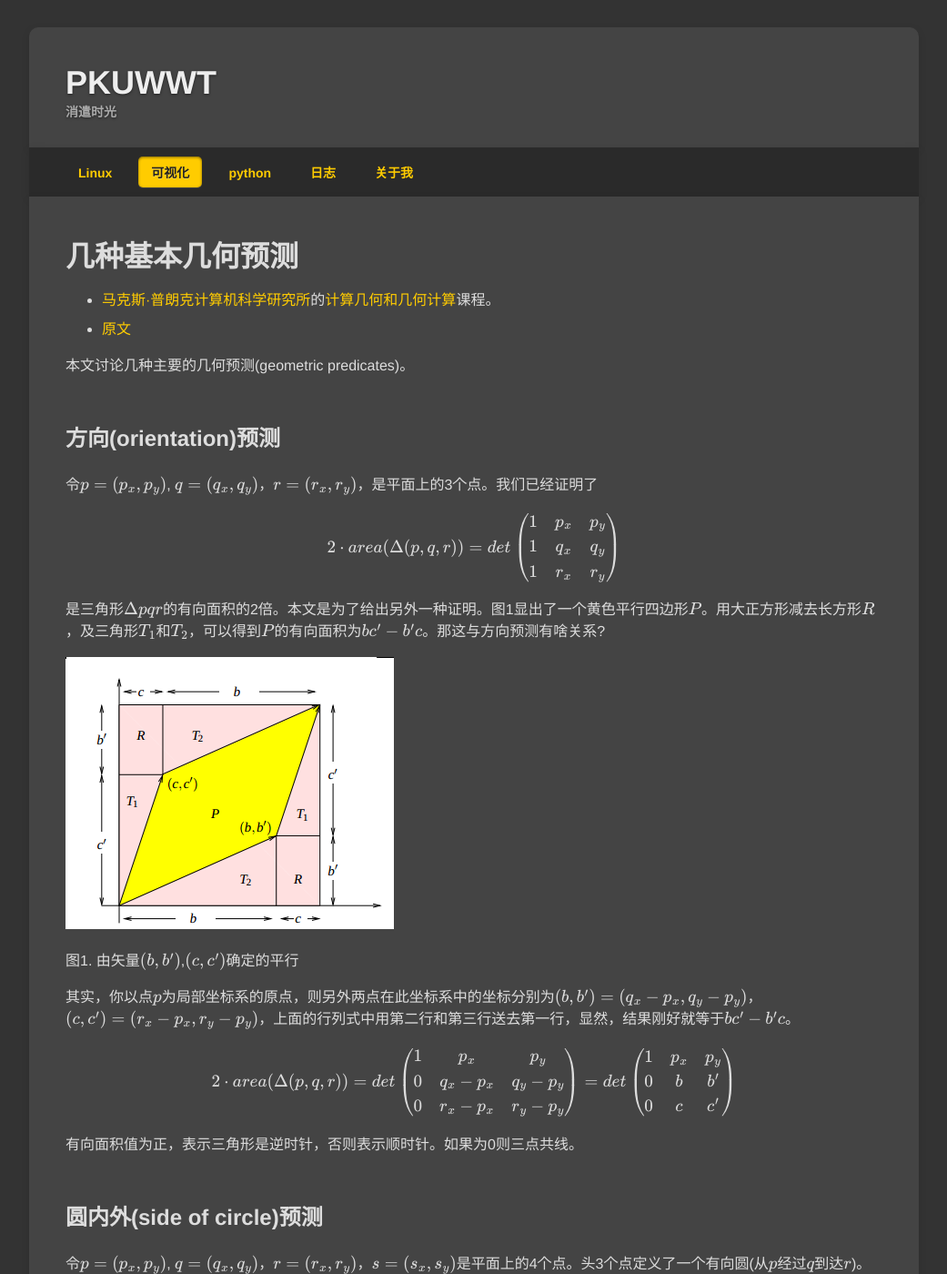
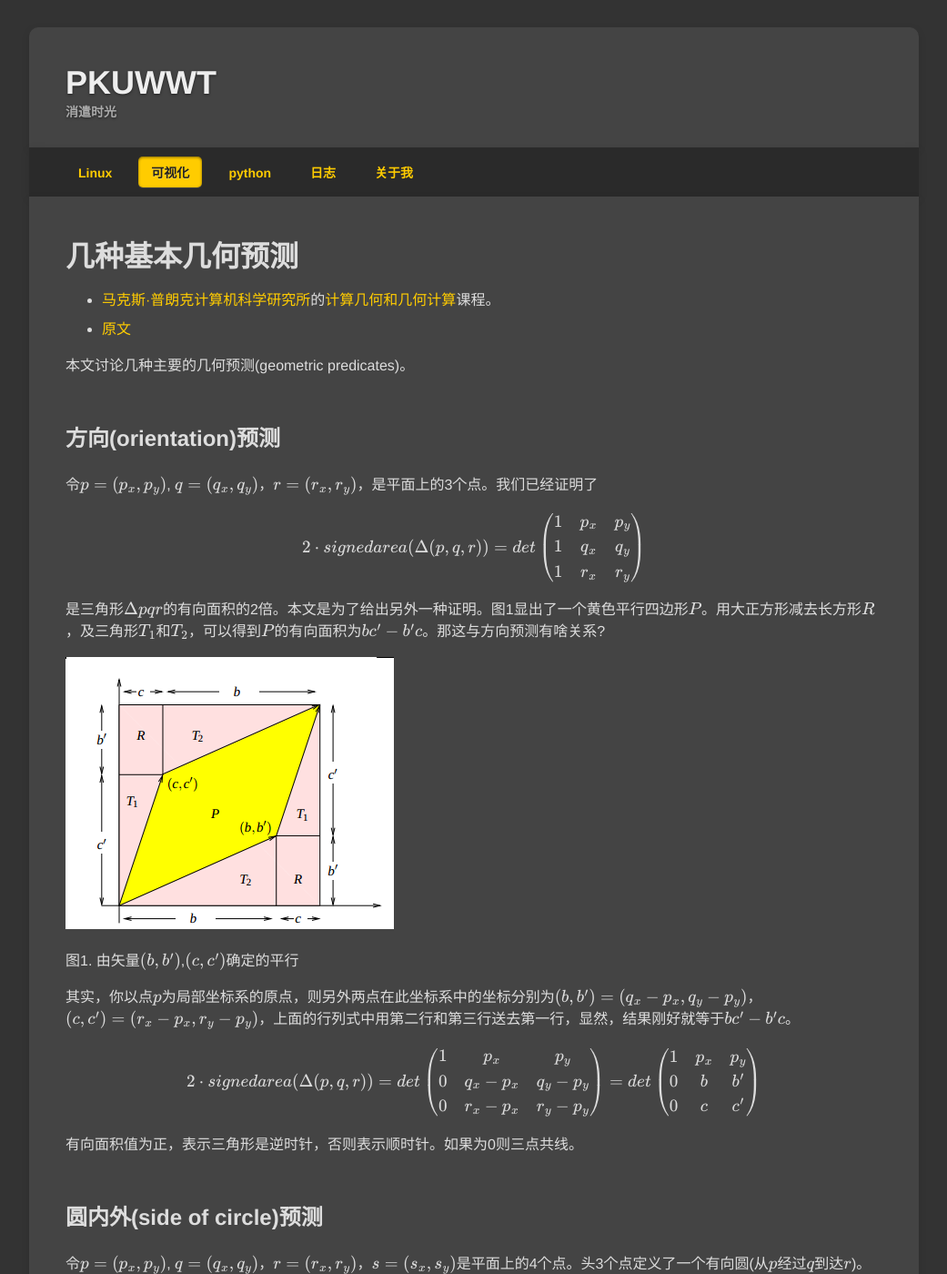
Before and after one commit to pkuwwt/pkuwwt.github.io, a Jekyll site: the page built from visualization/_posts/2014-03-01-geometric-predicates.md, in a window 1280 px wide and 1400 px high. Shown: the whole window at 91% size, without its empty margins (119-1160 px from the left). Built offline with Jekyll 4.4.1, drawn with Linux system fonts in a browser that asks for light colours; formulas are drawn with MathJax 3; comment, search, counter and statistics services are not loaded; some of the changed text lies outside the part shown.

Commit message:
modified:   visualization/_posts/2014-03-01-geometric-predicates.md

```diff
--- a/visualization/_posts/2014-03-01-geometric-predicates.md
+++ b/visualization/_posts/2014-03-01-geometric-predicates.md
@@ -13,7 +13,7 @@ title: 几种基本几何预测
 令$$p=(p_x,p_y)$$, $$q=(q_x,q_y)$$，$$r=(r_x,r_y)$$，是平面上的3个点。我们已经证明了
 
 $$
-2\cdot area(\Delta(p,q,r)) = det\begin{pmatrix}
+2\cdot signedarea(\Delta(p,q,r)) = det\begin{pmatrix}
 1 & p_x & p_y \\
 1 & q_x & q_y \\
 1 & r_x & r_y
@@ -29,7 +29,7 @@ $$
 其实，你以点$$p$$为局部坐标系的原点，则另外两点在此坐标系中的坐标分别为$$(b,b')=(q_x-p_x, q_y-p_y)$$，$$(c,c')=(r_x-p_x,r_y-p_y)$$，上面的行列式中用第二行和第三行送去第一行，显然，结果刚好就等于$$bc'-b'c$$。
 
 $$
-2\cdot area(\Delta(p,q,r)) = det\begin{pmatrix}
+2\cdot signedarea(\Delta(p,q,r)) = det\begin{pmatrix}
 1 & p_x & p_y \\
 0 & q_x-p_x & q_y-p_y \\
 0 & r_x-p_x & r_y-p_y
@@ -84,7 +84,7 @@ $$
 
 现在，可以得到上述行列式的值为
 
-$$2\cdot area(\Delta(p,q,r))\cdot(L^2-R^2)$$
+$$2\cdot signedarea(\Delta(p,q,r))\cdot(L^2-R^2)$$
 
 其中$$R$$是$$\Delta$$的外接圆的半径，而$$L$$是$$s$$离原点的距离。
 
```
